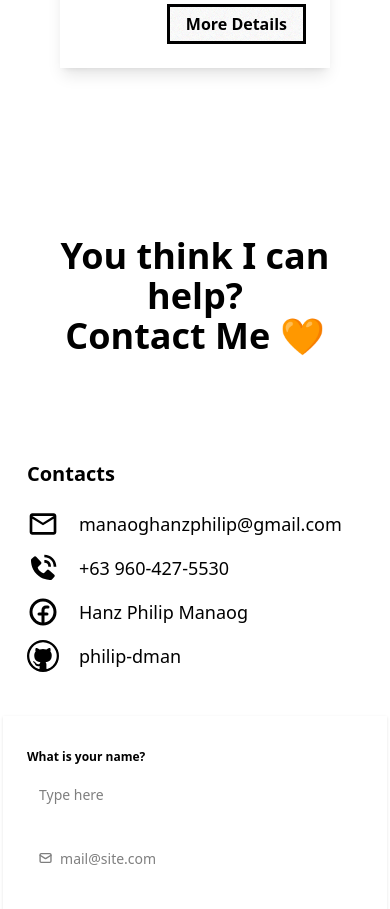
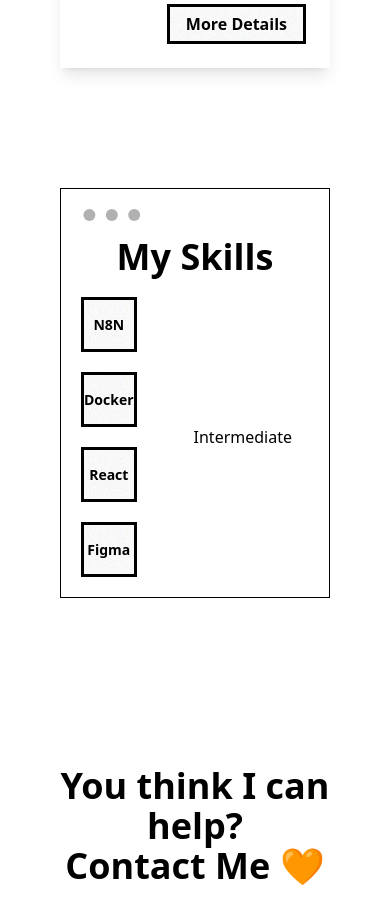
Before and after one commit to philip-dman/hanzmanaogPortfolio, a React (Vite) app: page / in a window 390 px wide. Shown: the part 6420-7329 px from the top of the page. Built offline with nearby package versions, Linux system fonts and the light colour scheme.

Commit message:
feat: Add Skills section with dynamic skill buttons and descriptions

```diff
--- a/src/components/header/header.tsx
+++ b/src/components/header/header.tsx
@@ -67,6 +67,7 @@ export default function Header() {
         {headerBtnDefault("Home", "home")}
         {headerBtnDefault("About", "about")}
         {headerBtnDefault("Projects", "projects")}
+        {headerBtnDefault("Skills", "skills")}
         {headerBtnDefault("Contacts", "contacts")}
 
         <ThemeToggleButton />
@@ -82,6 +83,7 @@ export default function Header() {
             <li>{headerBtnDropdown("Home", "home")}</li>
             <li>{headerBtnDropdown("About", "about")}</li>
             <li>{headerBtnDropdown("Projects", "projects")}</li>
+            <li>{headerBtnDropdown("Skills", "skills")}</li>
             <li>{headerBtnDropdown("Contacts", "contacts")}</li>
           </ul>
         </div>
--- /dev/null
+++ b/src/components/skills/envSkills.json
@@ -0,0 +1,26 @@
+[
+    {
+        "id": 1,
+        "name": "N8N",
+        "icon": "n8n",
+        "description": "Intermediate"
+    },
+    {
+        "id": 2,
+        "name": "Docker",
+        "icon": "docker",
+        "description": "Beginner"
+    },
+    {
+        "id": 3,
+        "name": "React",
+        "icon": "react",
+        "description": "Beginner"
+    },
+    {
+        "id": 4,
+        "name": "Figma",
+        "icon": "figma",
+        "description": "bilat"
+    }
+]
--- /dev/null
+++ b/src/components/skills/skills.tsx
@@ -0,0 +1,66 @@
+import "../../index.css";
+import skillsData from "./envSkills.json";
+import React, { useState } from "react";
+
+const eskills = skillsData as {
+  id: number;
+  name: string;
+  description: string;
+  icon: string;
+}[];
+
+export default function Skills() {
+  const [details, setDetails] = useState<string | null>(eskills[0].description);
+
+  return (
+    <div
+      className="flex flex-col h-full w-full p-15 bg-base-200 gap-20"
+      id="skills"
+    >
+      <div className="mockup-window bg-base-100 border border-base-300">
+        <h2 className="text-4xl font-bold text-center">My Skills</h2>
+        <div className="flex flex-row">
+          <div className="grid md:grid-cols-2 gap-5 p-5 place-items-center h-80 w-fit md:w-1/2">
+            {eskills.map((skill) =>
+              skillBtn(
+                skill.name,
+                skill.id,
+                skill.description,
+                setDetails
+              )
+            )}
+          </div>
+          <div className="flex items-center justify-center w-full md:w-1/2">
+            {details && <p className="details-display">{details}</p>}
+          </div>
+        </div>
+      </div>
+    </div>
+  );
+}
+
+function skillBtn(
+  name?: string,
+  id?: number,
+  deets?: string,
+  setDetails?: React.Dispatch<React.SetStateAction<string | null>>
+) {
+  let toCheck = false;
+  if (id === 1) {
+    toCheck = true;
+  }
+  return (
+    <input
+      className="btn btn-square w-full h-full"
+      type="radio"
+      name="options"
+      aria-label={name}
+      defaultChecked={toCheck}
+      onClick={() => {
+        if (setDetails) {
+          setDetails(deets || "");
+        }
+      }}
+    />
+  );
+}
--- a/src/main.tsx
+++ b/src/main.tsx
@@ -9,6 +9,7 @@ import About from "./components/about/about.tsx";
 import Projects from "./components/projects/projects.tsx";
 import Contact from "./components/contact/contact.tsx";
 import Footer from "./components/footer/footer.tsx";
+import Skills from "./components/skills/skills.tsx";
 
 createRoot(document.getElementById("root")!).render(
   <StrictMode>
@@ -18,6 +19,7 @@ createRoot(document.getElementById("root")!).render(
     <About />
     {heroDivider()}
     <Projects />
+    <Skills />
     {heroDivider()}
     <Contact />
     <Footer />
```
